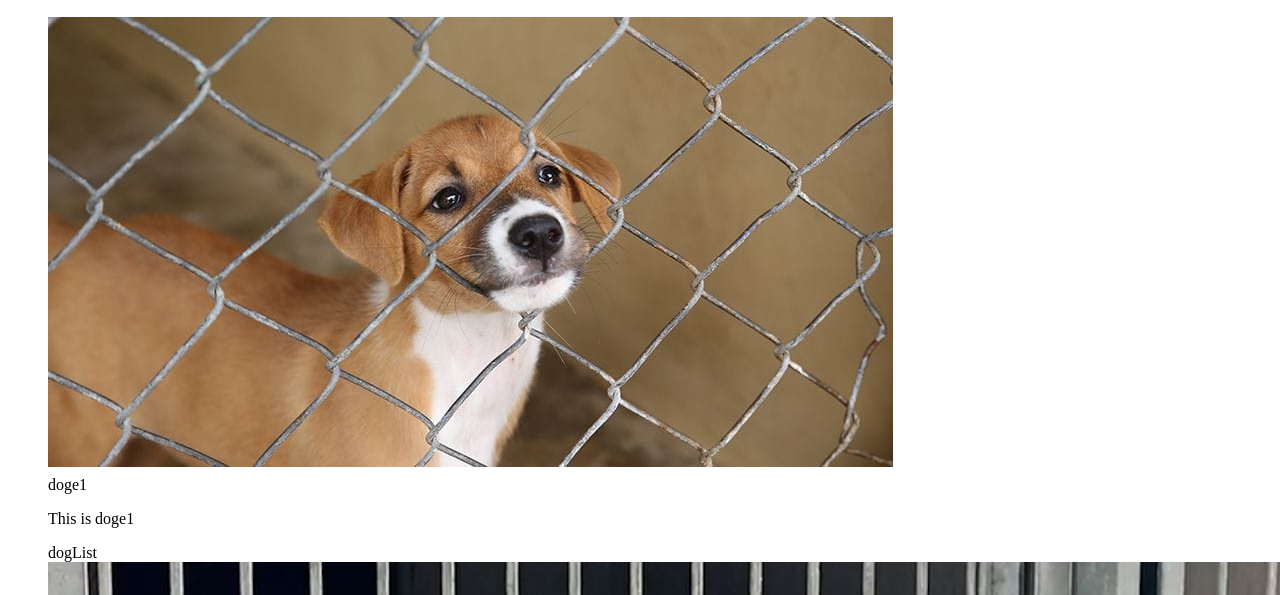
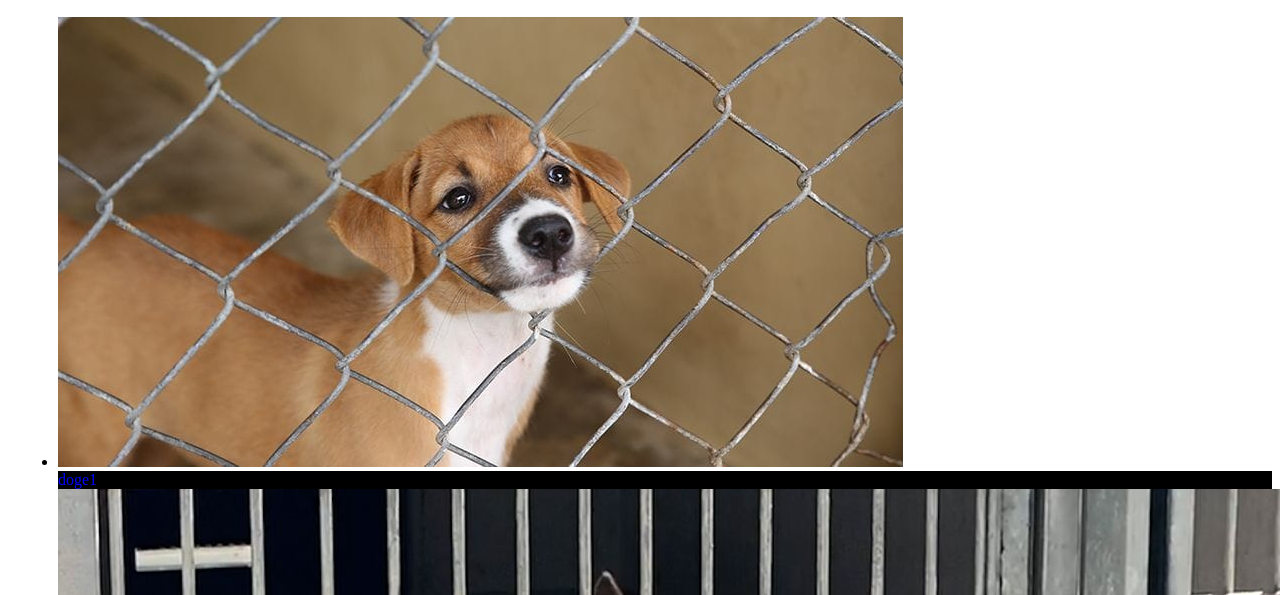
Before and after one commit to JobLedford/m1-assignment, a plain HTML site: page dogs.html in a window 1280 px wide. Shown: the part 205-800 px from the top of the page. Drawn offline with Linux system fonts and the light colour scheme.

Commit message:
fix overlay

```diff
--- a/JavaScript/scripts.js
+++ b/JavaScript/scripts.js
@@ -39,7 +39,7 @@ for (var i = 0; i < 4; i++) {
     closeDiv; //Assemble image element from array with list elements and store in a variable
   dogList.push(dogImage); //Store(push) the assembled list codes into an array
 }
-document.getElementById("dogList").innerHTML = dogList.join("dogList");
+document.getElementById("dogList").innerHTML = dogList.join(" ");
 
 //Codes for the snakes on the animals page
 /*for (var e = 0; e < 2; e++) {
--- a/style.css
+++ b/style.css
@@ -43,35 +43,31 @@
 .form fieldset {
     background-color: lightblue;
 }
-#dogList {
+.column {
     position: relative;
-    /*width: 200px;
-    height: 200px;*/
-    /*float: left;*/
-    margin-right: 10px;
+    margin-left: 10px;
 }
-#dogList li {
-    width: 100px;
-    height:auto;
-    /*position: absolute;*/
-    bottom: 0;
-    right: 0;
-    /*background: black;*/
-    color: white;
-    margin-bottom: 5px;
-    font-family: sans-serif;
-    /*opacity: 0;*/
-    /*visibility: visible;*/
-}
-#dogList :hover {
-    cursor: pointer;
-}
-#dogList :hover li {
+.column:hover #photo {
     width: 150px;
     padding: 8px 15px;
     visibility: visible;
     opacity: 0.7;
 }
-#photo {
-    width: 20px;
+.description p {
+    position:absolute;
+    bottom:150px;
+    left:100px;
+    visibility:hidden;
+    color:blue;
+    font-size: larger;
 }
+.column:hover p {
+    visibility: visible;
+    background-color: black;
+    width:100px;
+}
+.caption {
+    color:blue;
+    background-color: black;
+    width:auto;
+}
```
